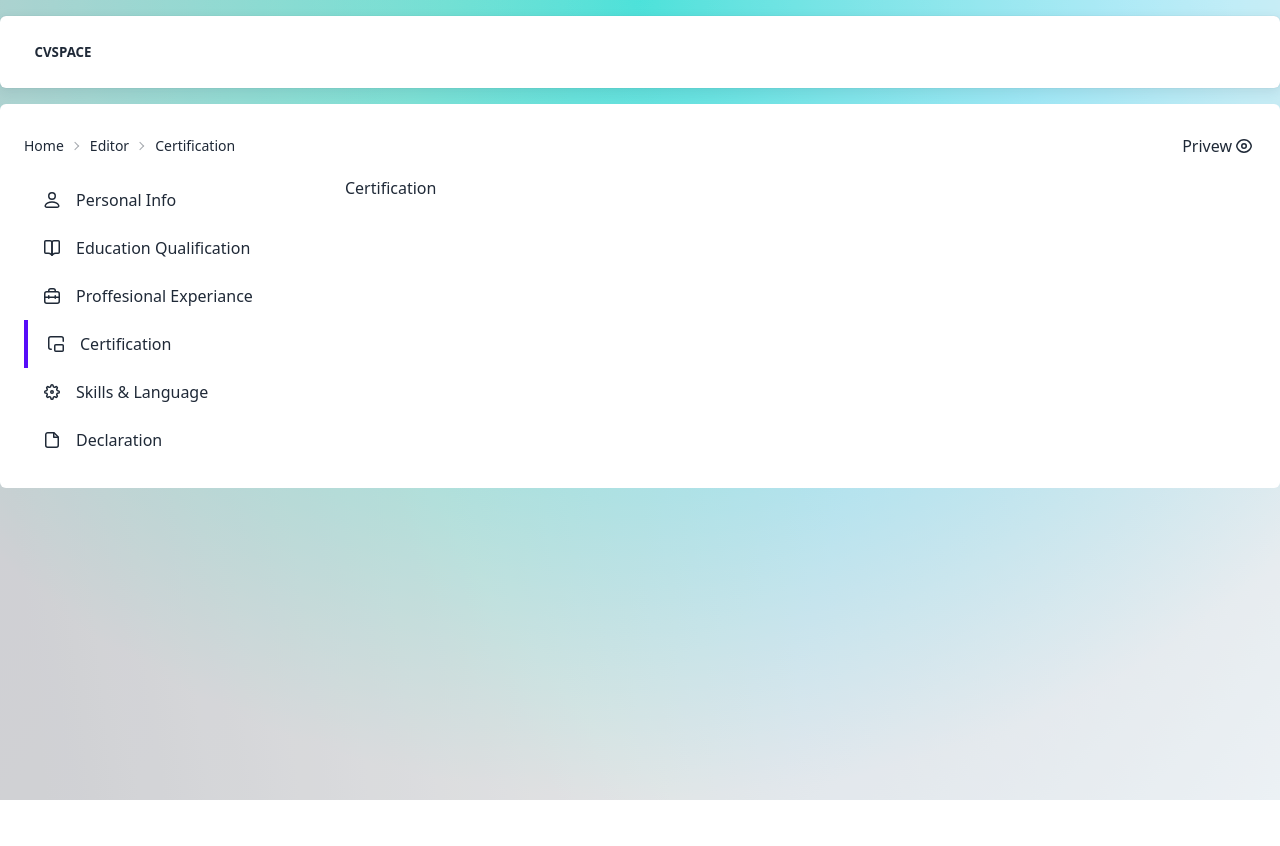
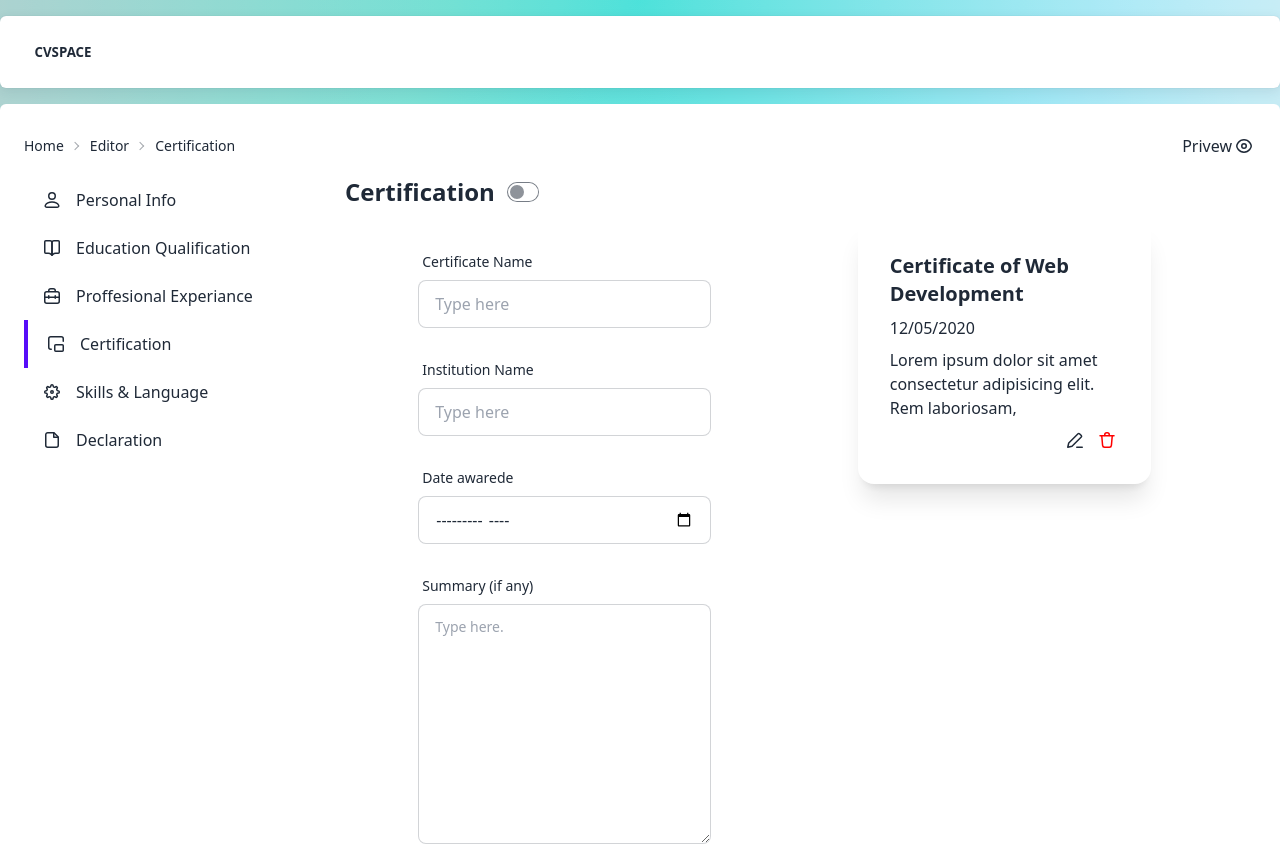
Before and after one commit to devpenzil/cvspace, a React (Create React App) app: page /editor/certification in a window 1280 px wide. Shown: the top 846 px of the page. Before the commit the page ends 800 px from the top, so only its background shows below. Built offline with nearby package versions, Linux system fonts and the light colour scheme; no server answers.

Commit message:
editor ui

```diff
--- /dev/null
+++ b/src/components/apprange/AppRange.tsx
@@ -0,0 +1,27 @@
+import React from "react";
+
+function AppRange() {
+  return (
+    <div>
+      <div>
+        <input
+          type="range"
+          min={0}
+          max={100}
+          defaultValue={50}
+          className="range range-sm range-primary"
+          step={25}
+        />
+        <div className="w-full flex justify-between text-2xl px-2">
+          <span>😭</span>
+          <span>😥</span>
+          <span>😐</span>
+          <span>🙂</span>
+          <span>😍</span>
+        </div>
+      </div>
+    </div>
+  );
+}
+
+export default AppRange;
--- a/src/pages/editor/blocks/Certification.tsx
+++ b/src/pages/editor/blocks/Certification.tsx
@@ -1,7 +1,76 @@
-import React from "react";
+import React, { useState } from "react";
+import PenIcons from "../../../assets/icons/PenIcons";
+import TrashIcon from "../../../assets/icons/TrashIcon";
+import AppBtn from "../../../components/appbtn/AppBtn";
+import AppDate from "../../../components/appdate/AppDate";
+import AppInput from "../../../components/appinput/AppInput";
+import AppTextArea from "../../../components/apptextarea/AppTextArea";
+import ElementHeader from "../../../components/elementheader/ElementHeader";
+import EmptyBlock from "../../../components/emptyblock/EmptyBlock";
 
 function Certification() {
-  return <div>Certification</div>;
+  const [qdata, Setqdata] = useState({
+    showinprint: true,
+    qualifications: [1],
+  });
+  return (
+    <div className="container mx-auto">
+      <ElementHeader title="Certification" triggerchange={() => {}} />
+      <div className="w-full flex justify-around">
+        <div className="w-1/3 pt-6 ">
+          <AppInput
+            label="Certificate Name"
+            triggerchange={() => {}}
+            loading={false}
+            value=""
+          />
+          <AppInput
+            label="Institution Name"
+            triggerchange={() => {}}
+            loading={false}
+            value=""
+          />
+          <AppDate monthonly={true} label={"Date awarede"} />
+          <AppTextArea
+            label="Summary (if any)"
+            loading={false}
+            value=""
+            triggerchange={() => {}}
+          />
+          <AppBtn label="Save" />
+        </div>
+        <div className="w-1/3">
+          {qdata.qualifications.length === 0 && <EmptyBlock />}
+          {qdata.qualifications.map((obj, i) => {
+            return (
+              <div className="py-3">
+                <div className="card w-full bg-base-100 shadow-xl">
+                  <div className="card-body">
+                    <h2 className="card-title">
+                      Certificate of Web Development
+                    </h2>
+                    <div>12/05/2020</div>
+                    <p>
+                      Lorem ipsum dolor sit amet consectetur adipisicing elit.
+                      Rem laboriosam,
+                    </p>
+                    <div className="card-actions justify-end">
+                      <span className="cursor-pointer">
+                        <PenIcons />
+                      </span>
+                      <span className="cursor-pointer">
+                        <TrashIcon />
+                      </span>
+                    </div>
+                  </div>
+                </div>
+              </div>
+            );
+          })}
+        </div>
+      </div>
+    </div>
+  );
 }
 
 export default Certification;
--- a/src/pages/editor/blocks/Declaration.tsx
+++ b/src/pages/editor/blocks/Declaration.tsx
@@ -1,7 +1,34 @@
-import React from "react";
+import React, { useState } from "react";
+import PenIcons from "../../../assets/icons/PenIcons";
+import TrashIcon from "../../../assets/icons/TrashIcon";
+import AppBtn from "../../../components/appbtn/AppBtn";
+import AppDate from "../../../components/appdate/AppDate";
+import AppInput from "../../../components/appinput/AppInput";
+import AppTextArea from "../../../components/apptextarea/AppTextArea";
+import ElementHeader from "../../../components/elementheader/ElementHeader";
+import EmptyBlock from "../../../components/emptyblock/EmptyBlock";
 
 function Declaration() {
-  return <div>Declaration</div>;
+  const [qdata, Setqdata] = useState({
+    showinprint: true,
+    qualifications: [],
+  });
+  return (
+    <div className="container mx-auto">
+      <ElementHeader title="Declaration" triggerchange={() => {}} />
+      <div className="w-full flex justify-around">
+        <div className="w-1/2 pt-6 ">
+          <AppTextArea
+            label="Declaration"
+            loading={false}
+            value=""
+            triggerchange={() => {}}
+          />
+          <AppBtn label="Save" />
+        </div>
+      </div>
+    </div>
+  );
 }
 
 export default Declaration;
--- a/src/pages/editor/blocks/SkillsLanguage.tsx
+++ b/src/pages/editor/blocks/SkillsLanguage.tsx
@@ -1,7 +1,77 @@
-import React from "react";
+import React, { useState } from "react";
+import PenIcons from "../../../assets/icons/PenIcons";
+import TrashIcon from "../../../assets/icons/TrashIcon";
+import AppBtn from "../../../components/appbtn/AppBtn";
+import AppDate from "../../../components/appdate/AppDate";
+import AppInput from "../../../components/appinput/AppInput";
+import AppRange from "../../../components/apprange/AppRange";
+import AppTextArea from "../../../components/apptextarea/AppTextArea";
+import ElementHeader from "../../../components/elementheader/ElementHeader";
+import EmptyBlock from "../../../components/emptyblock/EmptyBlock";
 
 function SkillsLanguage() {
-  return <div>SkillsLanguage</div>;
+  const [qdata, Setqdata] = useState({
+    showinprint: true,
+    qualifications: [],
+  });
+  return (
+    <div className="container mx-auto">
+      <ElementHeader title="Skills and Language" triggerchange={() => {}} />
+      <div className="w-full flex justify-around">
+        <div className="w-1/3 pt-6 ">
+          <>
+            <div className="text-xl font-bold">Skills</div>
+            <AppInput
+              loading={false}
+              triggerchange={() => {}}
+              value=""
+              label="Add your skill"
+            />
+            <AppRange />
+            <AppBtn label="Save" />
+          </>
+          <>
+            <div className="text-xl font-bold mt-12">Language</div>
+            <AppInput
+              loading={false}
+              triggerchange={() => {}}
+              value=""
+              label="Add a language"
+            />
+            <AppRange />
+            <AppBtn label="Save" />
+          </>
+        </div>
+        <div className="w-1/3">
+          {qdata.qualifications.length === 0 && <EmptyBlock />}
+          {qdata.qualifications.map((obj, i) => {
+            return (
+              <div className="py-3">
+                <div className="card w-full bg-base-100 shadow-xl">
+                  <div className="card-body">
+                    <h2 className="card-title">B.com with CA</h2>
+                    <div>12/05/2002 - 13/05/2006</div>
+                    <p>
+                      Lorem ipsum dolor sit amet consectetur adipisicing elit.
+                      Rem laboriosam,
+                    </p>
+                    <div className="card-actions justify-end">
+                      <span className="cursor-pointer">
+                        <PenIcons />
+                      </span>
+                      <span className="cursor-pointer">
+                        <TrashIcon />
+                      </span>
+                    </div>
+                  </div>
+                </div>
+              </div>
+            );
+          })}
+        </div>
+      </div>
+    </div>
+  );
 }
 
 export default SkillsLanguage;
```
